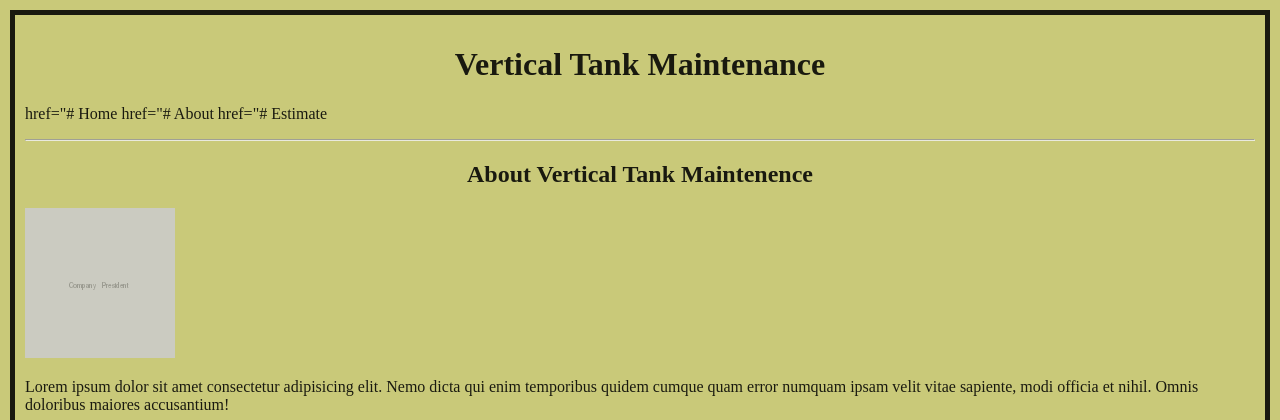
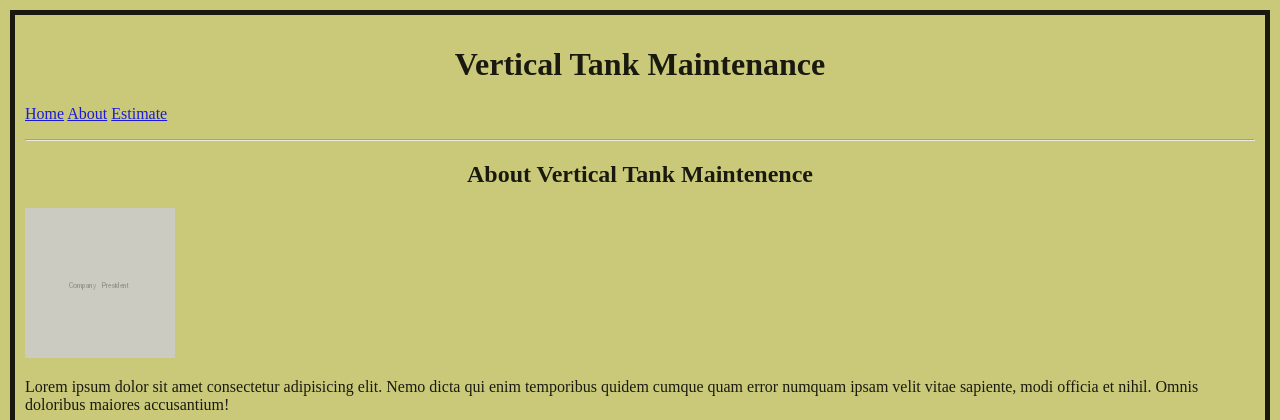
Before and after one commit to shaeoneil/vtm_site, a Flask app: page /about in a window 1280 px wide. Shown: the top 420 px of the page. Run offline with Flask 2, Linux system fonts and the light colour scheme.

Commit message:
Update base.html

```diff
--- a/templates/base.html
+++ b/templates/base.html
@@ -11,9 +11,9 @@
     <h1>Vertical Tank Maintenance</h1>
 
     <p>
-       <a> href="{{ url_for('/')}} Home </a>
-       <a> href="{{ url_for('/about')}} About</a>
-       <a> href="{{ url_for('/estimate')}} Estimate</a>
+            <a href="https://flask-vtm.azurewebsites.net/">Home</a>
+            <a href="https://flask-vtm.azurewebsites.net/about">About</a>
+            <a href="https://flask-vtm.azurewebsites.net/estimate">Estimate</a>
     </p>
     <hr/>
 
```
